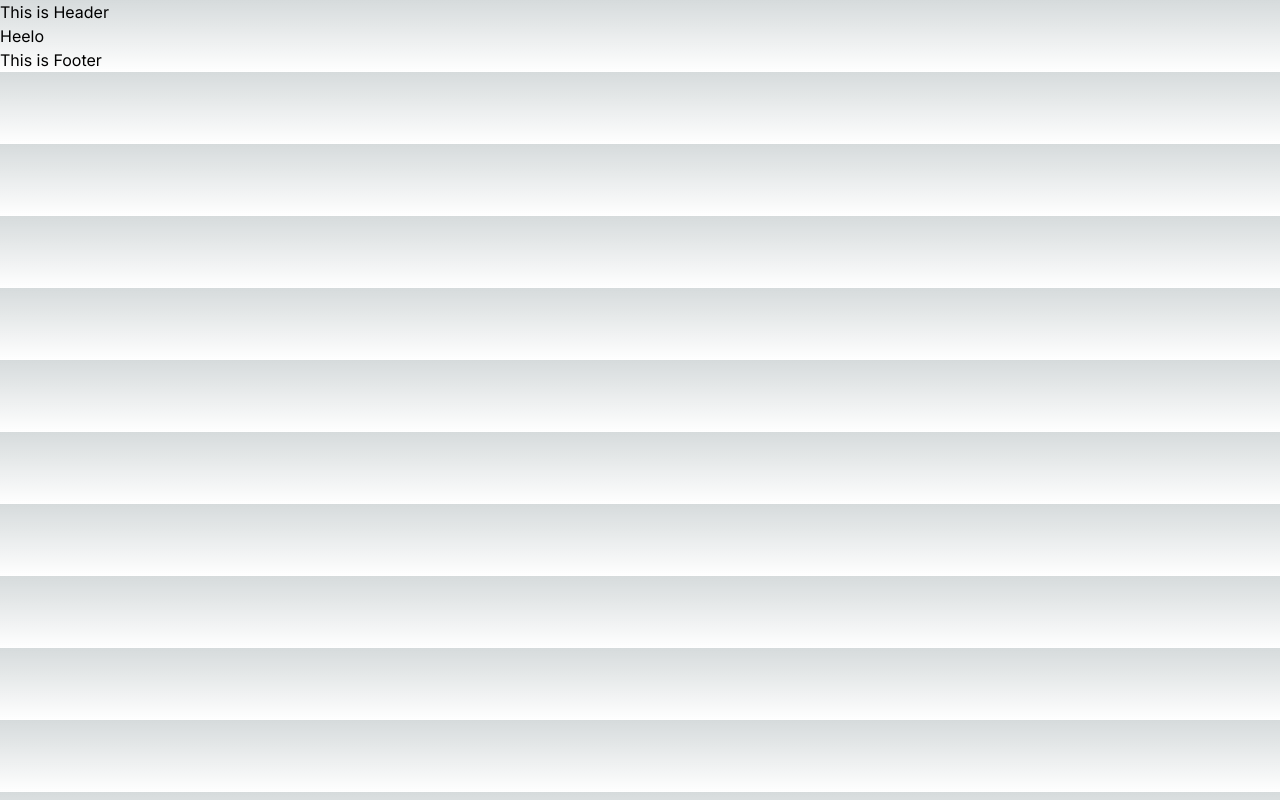
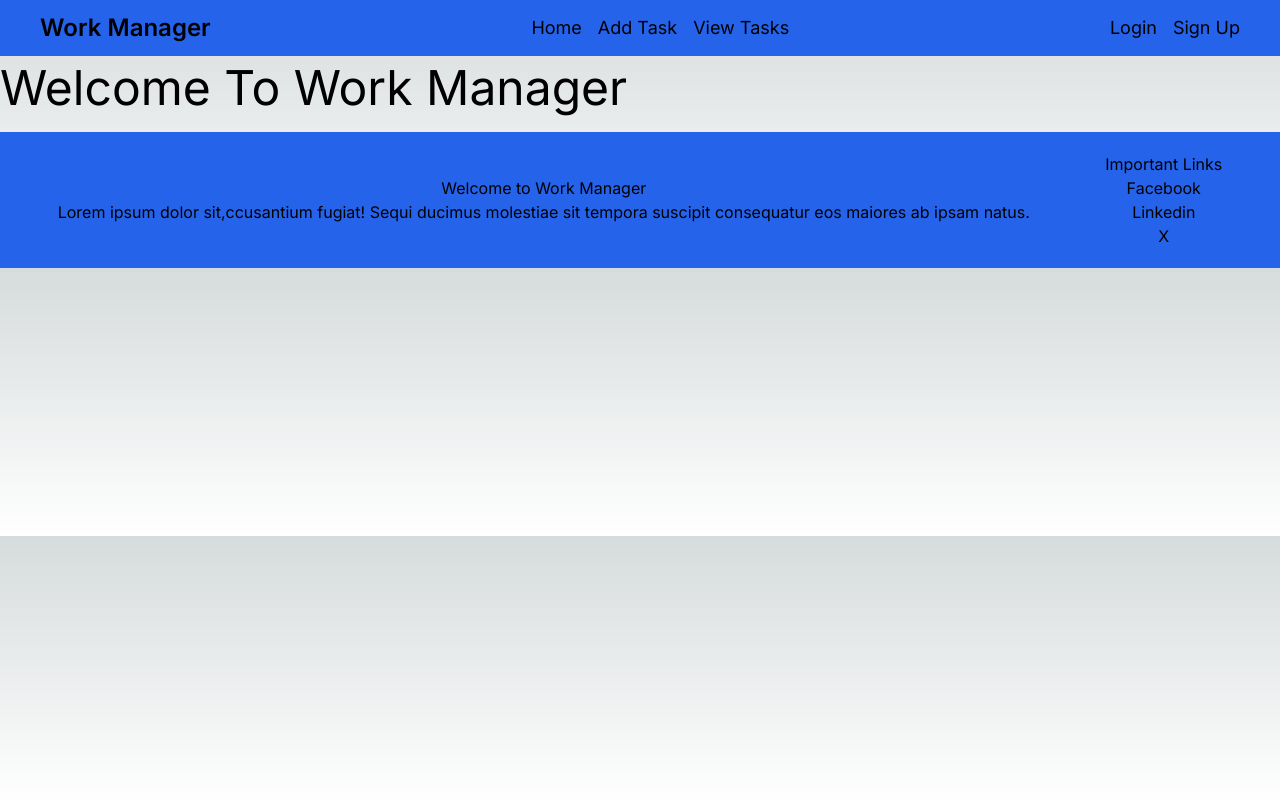
Before and after one commit to siddheshpandit/work-manager, a Next.js app in the folder Frontend/work-manager/: page / in a window 1280 px wide. Built offline with nearby package versions, Linux system fonts and the light colour scheme.

Commit message:
Navbar and Footer Designing

```diff
--- /dev/null
+++ b/Frontend/work-manager/src/app/add-task/page.jsx
@@ -0,0 +1,14 @@
+import React from 'react'
+
+export const metadata={
+    title:"Add-Task: Work Manager"
+}
+const AddTask = () => {
+  return (
+    <div>
+        <h1 className=''>Add Task</h1>
+    </div>
+  )
+}
+
+export default AddTask
--- a/Frontend/work-manager/src/app/layout.js
+++ b/Frontend/work-manager/src/app/layout.js
@@ -1,5 +1,7 @@
+import CustomNavbar from '@/components/CustomNavbar'
 import './globals.css'
 import { Inter } from 'next/font/google'
+import Footer from '@/components/Footer'
 
 const inter = Inter({ subsets: ['latin'] })
 
@@ -13,9 +15,9 @@ export default function RootLayout({children}) {
     <html lang="en">
 
       <body className={inter.className}>
-      <h1>This is Header</h1>
-        {children}
-      <h1>This is Footer</h1>
+      <CustomNavbar></CustomNavbar>
+        <div className='mt-2'>{children}</div>
+      <Footer></Footer>
         </body>
     </html>
   )
--- a/Frontend/work-manager/src/app/page.js
+++ b/Frontend/work-manager/src/app/page.js
@@ -1,7 +1,12 @@
 import Image from 'next/image'
 
+export const metadata={
+  title:"Home :  Work Manager"
+}
 export default function Home() {
   return (
-    <h1>Heelo</h1>
+    <div>
+      <h1 className='text-5xl'>Welcome To Work Manager</h1>
+    </div>
   )
 }
--- /dev/null
+++ b/Frontend/work-manager/src/app/view-tasks/page.js
@@ -0,0 +1,11 @@
+import React from 'react'
+
+const ViewTasks = () => {
+  return (
+    <div>
+      <h1>View Tasks</h1>
+      </div>
+  )
+}
+
+export default ViewTasks;
--- /dev/null
+++ b/Frontend/work-manager/src/components/CustomNavbar.jsx
@@ -0,0 +1,42 @@
+"use client";
+
+import Link from "next/link";
+import React from "react";
+
+const CustomNavbar = () => {
+  console.log("Tesing");
+  return (
+    <nav className="bg-blue-600 h-14 py-2 px-10 flex justify-between items-center text-lg">
+      <div>
+        <h1 className="text-2xl font-semibold">
+          <a href="">Work Manager</a>
+        </h1>
+      </div>
+      <div>
+        <ul className="flex space-x-4">
+          <li>
+            <Link href={"/"} className="hover:text-blue-50">Home</Link>
+          </li>
+          <li>
+            <Link href={"/add-task"} className="hover:text-blue-50">Add Task</Link>
+          </li>
+          <li>
+            <Link href={"/view-tasks"} className="hover:text-blue-50">View Tasks</Link>
+          </li>
+        </ul>
+      </div>
+      <div>
+        <ul className="flex space-x-4">
+          <li>
+            <a href="">Login</a>
+          </li>
+          <li>
+            <a href="">Sign Up</a>
+          </li>
+        </ul>
+      </div>
+    </nav>
+  );
+};
+
+export default CustomNavbar;
--- /dev/null
+++ b/Frontend/work-manager/src/components/Footer.jsx
@@ -0,0 +1,26 @@
+"use client"
+
+import React from 'react'
+
+const Footer = () => {
+  return (
+    <footer className='h-30 bg-blue-600 mt-5'>
+        <div className='flex p-5 justify-around'>
+            <div className='text-center flex flex-col justify-center'>
+                <h1>Welcome to Work Manager</h1>
+                <p>Lorem ipsum dolor sit,ccusantium fugiat! Sequi ducimus molestiae sit tempora suscipit consequatur eos maiores ab ipsam natus.</p>
+            </div>
+            <div>
+                <h1>Important Links</h1>
+                <ul className='text-center'>
+                    <li><a href="">Facebook</a></li>
+                    <li><a href="">Linkedin</a></li>
+                    <li><a href="">X</a></li>
+                </ul>
+            </div>
+        </div>
+    </footer>
+  )
+}
+
+export default Footer
```
